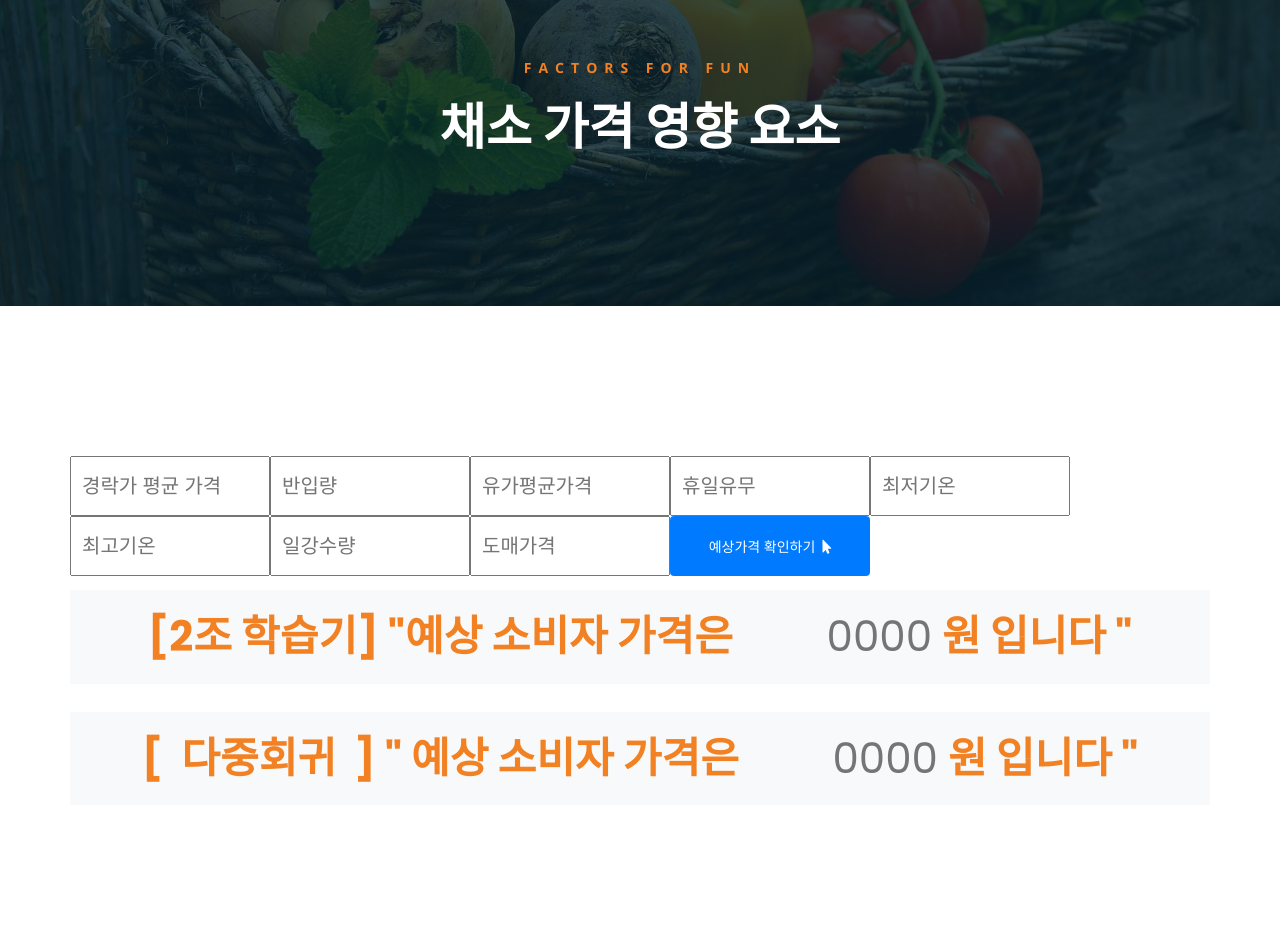
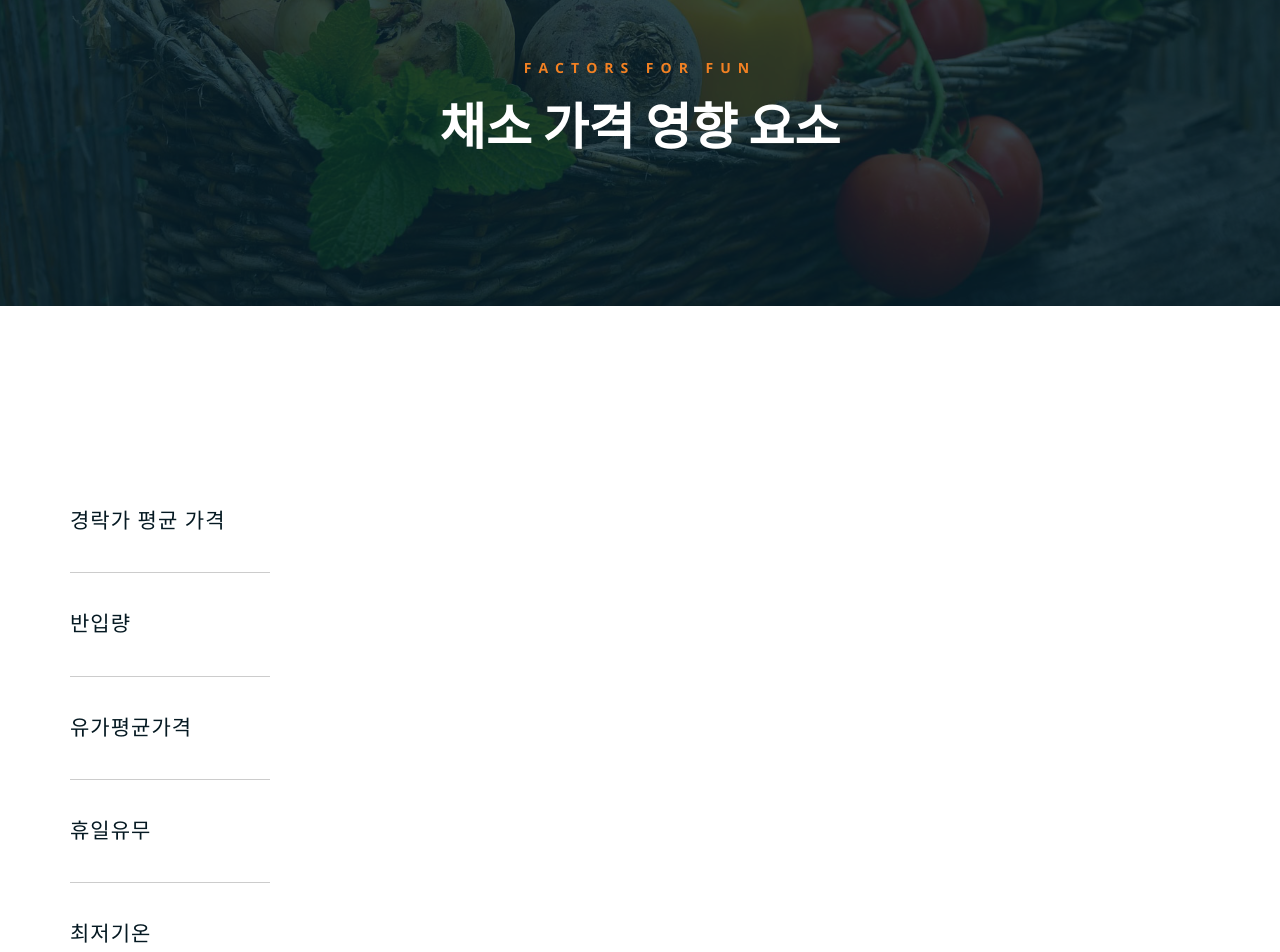
Before and after one commit to sc303030/finalExam02, a Django app: page /djangofinal/additionalfactors/ in a window 1280 px wide. Shown: the part 145-1097 px from the top of the page. Run offline with Django 3.2, Linux system fonts and the light colour scheme; some libraries are stand-ins or nearby versions.

Commit message:
"20.12.11 | mod"

```diff
--- a/djangofinal/finalApp/static/assets/css/main.css
+++ b/djangofinal/finalApp/static/assets/css/main.css
@@ -1667,7 +1667,10 @@ div.owl-controls, .owl-controls div {
 .news-bg-20{
   background-image: url(../img/latest-news/news-bg-20.jpg);
 }
-
+.form-group{
+  display: flex;
+  flex-direction: column;
+}
 .latest-news-bg {
   height: 200px;
   background-size: cover;
@@ -1677,7 +1680,93 @@ div.owl-controls, .owl-controls div {
   border-bottom-right-radius: 0;
   border-bottom-left-radius: 0;
 }
-
+body {
+  font-family: Avenir Next, Avenir, SegoeUI, sans-serif;
+}
+
+
+form {
+  margin: 2em 0;
+}
+/**
+* Make the field a flex-container, reverse the order so label is on top.
+*/
+
+.field {
+  display: flex;
+  flex-flow: column-reverse;
+  margin-bottom: 1em;
+}
+/**
+* Add a transition to the label and input.
+* I'm not even sure that touch-action: manipulation works on
+* inputs, but hey, it's new and cool and could remove the
+* pesky delay.
+*/
+label, input {
+  transition: all 0.2s;
+  touch-action: manipulation;
+}
+
+input {
+  font-size: 1.5em;
+  border: 0;
+  border-bottom: 1px solid #ccc;
+  font-family: inherit;
+  -webkit-appearance: none;
+  border-radius: 0;
+  padding: 0;
+  cursor: text;
+}
+
+input:focus {
+  outline: 0;
+  border-bottom: 1px solid #666;
+}
+
+label {
+  text-transform: uppercase;
+  letter-spacing: 0.05em;
+}
+/**
+* Translate down and scale the label up to cover the placeholder,
+* when following an input (with placeholder-shown support).
+* Also make sure the label is only on one row, at max 2/3rds of the
+* field—to make sure it scales properly and doesn't wrap.
+*/
+input:placeholder-shown + label {
+  cursor: text;
+  max-width: 66.66%;
+  white-space: nowrap;
+  overflow: hidden;
+  text-overflow: ellipsis;
+  transform-origin: left bottom;
+  transform: translate(0, 2.125rem) scale(1.5);
+}
+/**
+* By default, the placeholder should be transparent. Also, it should
+* inherit the transition.
+*/
+::-webkit-input-placeholder {
+  opacity: 0;
+  transition: inherit;
+}
+/**
+* Show the placeholder when the input is focused.
+*/
+input:focus::-webkit-input-placeholder {
+  opacity: 1;
+}
+/**
+* When the element is focused, remove the label transform.
+* Also, do this when the placeholder is _not_ shown, i.e. when
+* there's something in the input at all.
+*/
+input:not(:placeholder-shown) + label,
+input:focus + label {
+  transform: translate(0, 0) scale(1);
+  cursor: pointer;
+}
 .single-latest-news h3 {
   font-size: 20px;
   line-height: 1.25em;
--- a/djangofinal/finalApp/templates/finalApp/additionalfactors.html
+++ b/djangofinal/finalApp/templates/finalApp/additionalfactors.html
@@ -64,16 +64,34 @@
 	<div class="product-section mt-150 mb-150">
 		<div class="container">
 			<div class="row">
-				<div class="content-column col-lg-12 row">
+				<div class="content-column col-lg-12 row field">
+					<form action="">
+						<div class="field" >
 							<input  placeholder="경락가 평균 가격" type="text"  id='dummy1' class="col-xs-2" style="padding: 10px; width:200px; font-size: 20px;">
+								<label for="dummy1">경락가 평균 가격</label></div>
+						<div class="field" >
 							<input  placeholder="반입량" type="text"  id='dummy2' class="col-xs-2" style="padding: 10px; width:200px; font-size: 20px;">
-					<input  placeholder="유가평균가격" type="text"  id='dummy3' class="col-xs-2" style="padding: 10px; width:200px; font-size: 20px;">
+								<label for="dummy2">반입량</label></div>
+						<div class="field" >
+							<input  placeholder="유가평균가격" type="text"  id='dummy3' class="col-xs-2" style="padding: 10px; width:200px; font-size: 20px;display:inline-block;">
+								<label for="dummy3">유가평균가격</label></div>
+						<div class="field" >
 							<input  placeholder="휴일유무" type="text"  id='dummy4' class="col-xs-2" style="padding: 10px; width:200px; font-size: 20px;">
+								<label for="dummy4">휴일유무</label></div>
+						<div class="field" >
 							<input  placeholder="최저기온" type="text"  id='dummy5' class="col-xs-2" style="padding: 10px; width:200px; font-size: 20px;">
+								<label for="dummy5">최저기온</label></div>
+						<div class="field" >
 							<input  placeholder="최고기온" type="text"  id='dummy6' class="col-xs-2" style="padding: 10px; width:200px; font-size: 20px;">
+								<label for="dummy6">최고기온</label></div>
+						<div class="field" >
 							<input  placeholder="일강수량" type="text"  id='dummy7' class="col-xs-2" style="padding: 10px; width:200px; font-size: 20px;">
+								<label for="dummy7">일강수량</label></div>
+						<div class="field" >
 							<input  placeholder="도매가격" type="text"  id='dummy8' class="col-xs-2" style="padding: 10px; width:200px; font-size: 20px;">
+								<label for="dummy8">도매가격</label></div>
 					<button type="button" class="btn btn-primary btn-block" id="predict" style="width:200px;">예상가격 확인하기&nbsp;&nbsp;<i class="fas fa-mouse-pointer"></i></button>
+				</form>
 				</div>
 				<div class="container p-3 my-3 text-center bg-light text-dark"> <h2><span class="orange-text">[2조 학습기] "예상 소비자 가격은
 						<input class='bg-light' placeholder="0000" type="text"  id="one-result" class="col-xs-2" style="text-align: end; padding: 10px; border:none; width:200px; border-right:0px; border-top:0px; boder-left:0px; boder-bottom:0px;">원 입니다 "</span></h2></div>
@@ -459,7 +477,11 @@
 
 	<script src="http://apps.bdimg.com/libs/jquery/2.1.4/jquery.min.js"></script>
 	<script src="https://code.jquery.com/jquery-3.3.1.min.js"></script>
+	<script>
+		import {MDCTextField} from '@material/textfield';
 
+		const textField = new MDCTextField(document.querySelector('.mdc-text-field'));
+	</script>
 <!--Material Select Initialization-->
 	<script>
 		$(document).ready(function() {
```
Also changed, not shown: djangofinal/static/assets/css/main.css (+91 -1 lines). Lines whose indentation alone changed are shown as unchanged.
